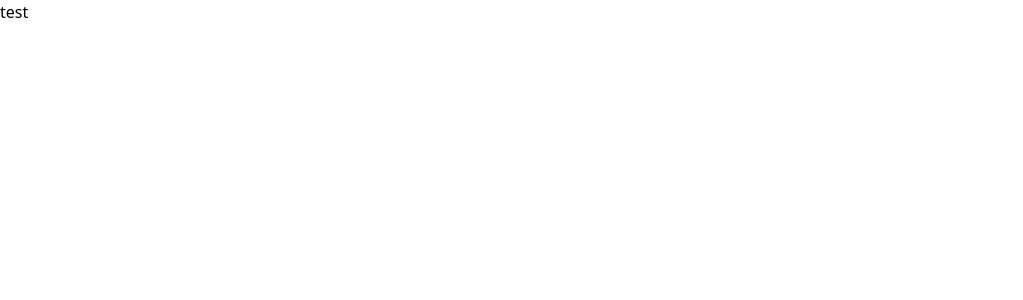
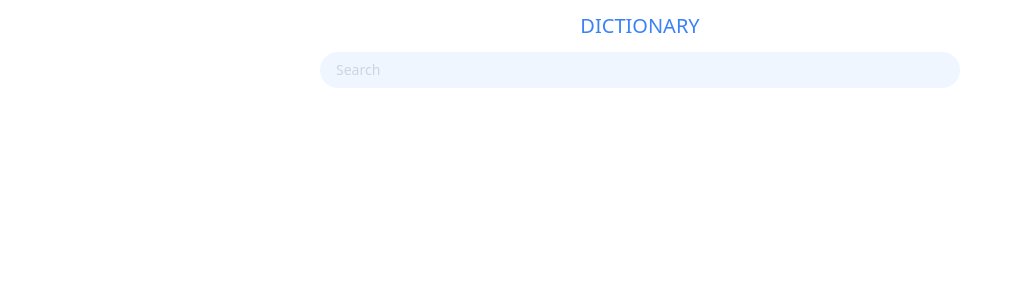
Before and after one commit to A-Bartolomeu/dictionary-project, a React (Create React App) app: page / in a window 1280 px wide. Shown: the top 300 px of the page, without its empty margins (0-1023 px from the left). Built offline with nearby package versions, Linux system fonts and the light colour scheme.

Commit message:
Add search bar

```diff
--- a/src/App.js
+++ b/src/App.js
@@ -1,12 +1,13 @@
 import Dictionary from "./Dictionary";
+import Header from "./ui/Header";
 
 function App() {
   return (
-    <div className="App">
-      <header className="App-header">
-        <h1>test</h1>
-      </header>
-      <Dictionary />
+    <div className="overflow-scroll">
+      <Header />
+      <main className="mx-auto max-w-3xl">
+        <Dictionary />
+      </main>
     </div>
   );
 }
--- a/src/Dictionary.js
+++ b/src/Dictionary.js
@@ -2,18 +2,23 @@ import { useState } from "react";
 
 function Dictionary() {
   let [keyword, setKeyword] = useState("");
-  function search(event) {
-    event.preventDefault();
-  }
 
-  function handleKeywordChange(event) {
-    setKeyword(event.target.value);
+  function handleSubmit(e) {
+    e.preventDefault();
   }
 
   return (
     <div>
-      <form onSubmit={search} onChange={handleKeywordChange}>
-        <input type="search" />
+      <form
+        onSubmit={handleSubmit}
+        className="flex items-center justify-center"
+      >
+        <input
+          placeholder="Search"
+          value={keyword}
+          onChange={(e) => setKeyword(e.target.value)}
+          className="w-5/6 rounded-full bg-blue-50 px-4 py-2 text-sm transition-all duration-300 placeholder:text-slate-300 focus:outline-none focus:ring focus:ring-blue-500 focus:ring-opacity-50 "
+        />
       </form>
     </div>
   );
--- /dev/null
+++ b/src/ui/Header.jsx
@@ -0,0 +1,9 @@
+function Header() {
+  return (
+    <header className="flex items-center justify-center px-4 py-3 uppercase sm:px-6">
+      <h1 className="text-xl text-blue-500">Dictionary</h1>
+    </header>
+  );
+}
+
+export default Header;
```
